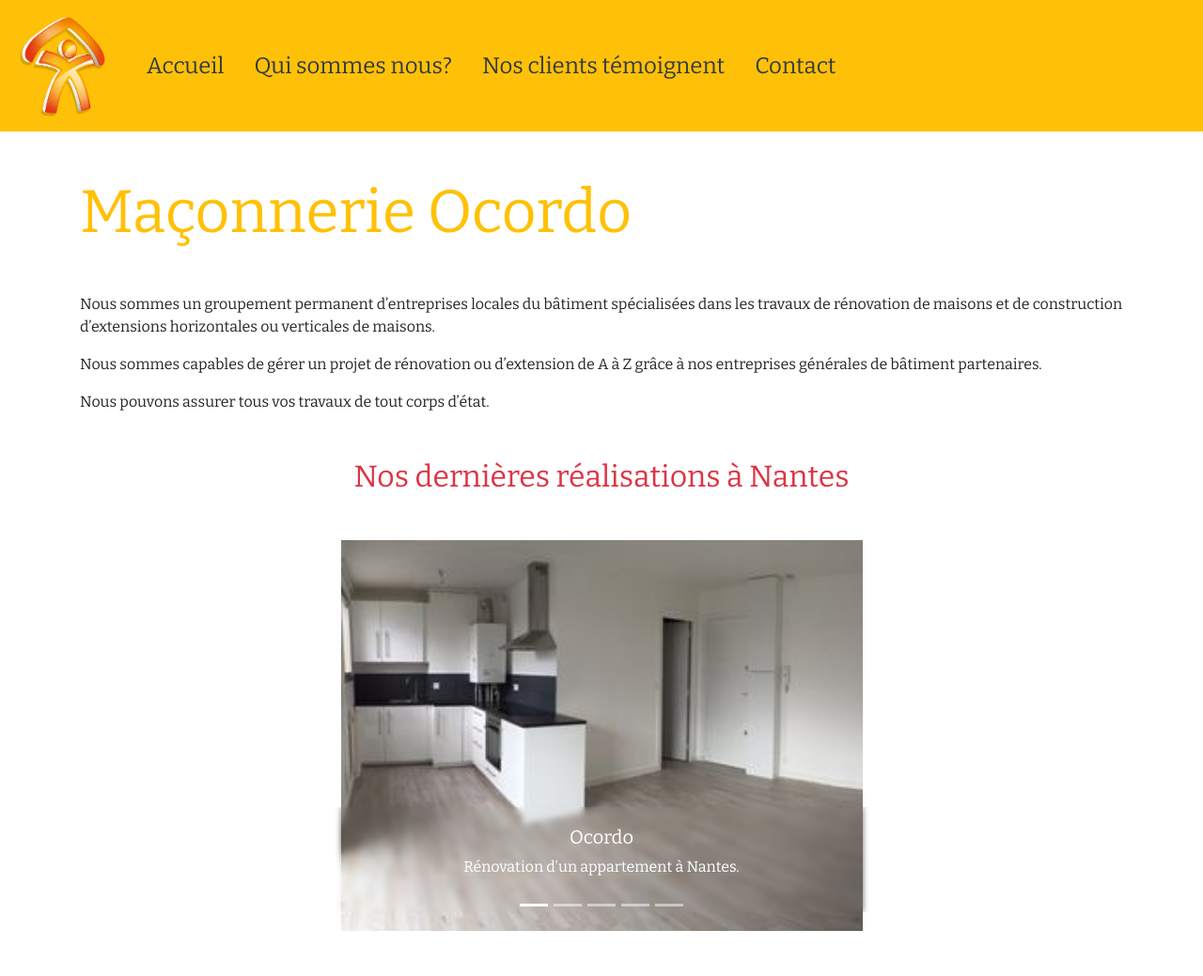
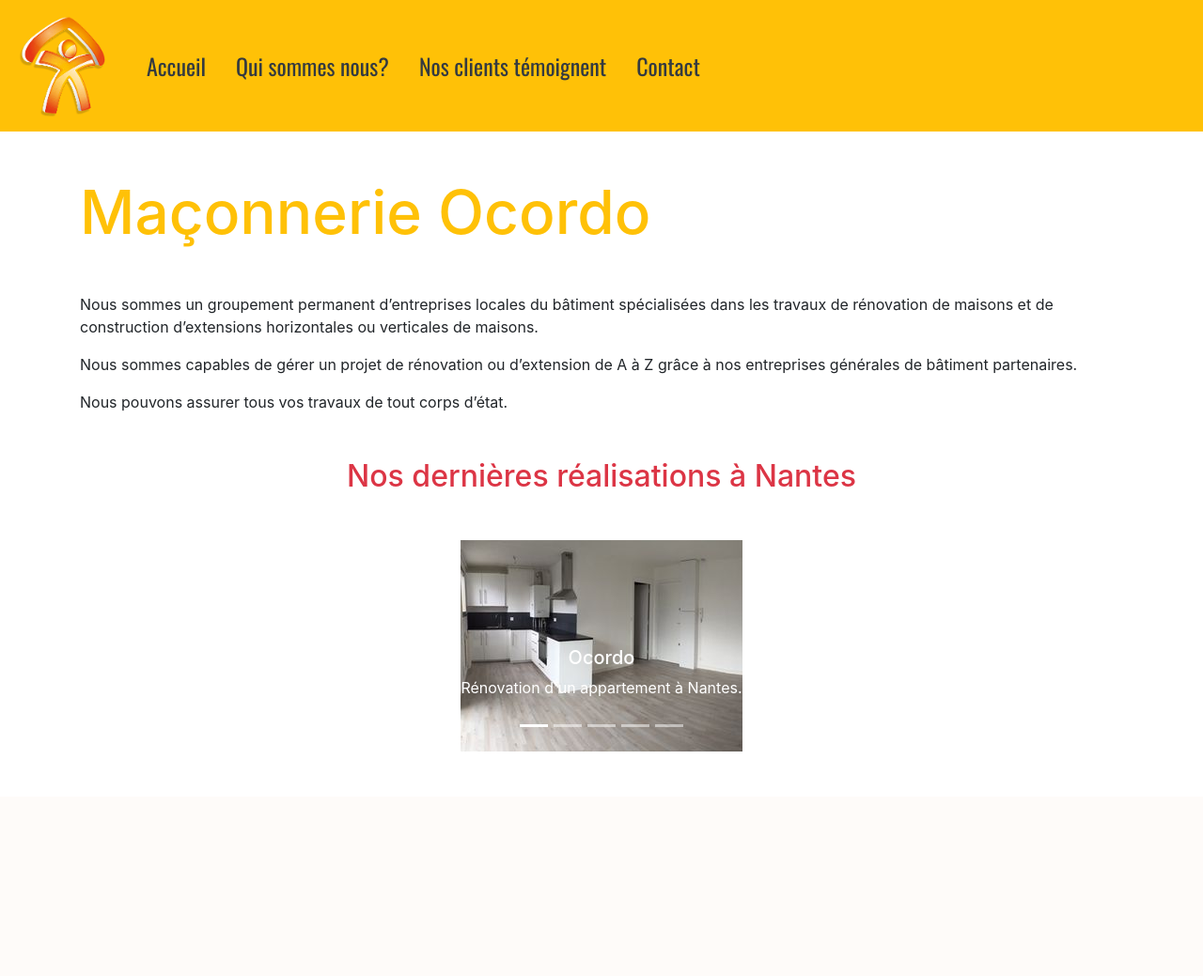
Before and after one commit to JOURDANVincent/PhpGroupProject, a PHP site: page / in a window 1280 px wide. Shown: the whole page at 94% size. After the commit the page ends 800 px from the top, so only its background shows below. Run offline with PHP 8.4, Linux system fonts and the light colour scheme.

Commit message:
last maj

```diff
--- a/assets/css/style.css
+++ b/assets/css/style.css
@@ -3,11 +3,12 @@ html , body{
     height: 100%;
     width: 100%;
     margin: 0%;
+    /* background-color: coral; */
 
 }
 
 .sizing-change{
-    font-family: 'Bitter', serif;
+    font-family: 'Oswald', serif;
     font-size: 1.5rem;
 }
 
@@ -15,8 +16,16 @@ html , body{
     font-family: 'Bitter', serif;
 }
 
-.sizeTitle{
-    font-size: 4em;
+@media screen and (max-width: 360px) {
+    .sizeTitle{
+        font-size: 2rem !important;
+    }
+}
+
+@media screen and (min-width: 361px) {
+    .sizeTitle{
+        font-size: 4rem !important;
+    }
 }
 
 .zoom {
@@ -98,8 +107,3 @@ textarea {
     /* background-color: #505050 !important; */
     border: 1px solid orange !important;
 }
-
-
-.carousel-caption {
-    backdrop-filter: blur(3px) !important;
-}
--- a/assets/xml/source.xml
+++ b/assets/xml/source.xml
@@ -4,7 +4,7 @@
         <menu>Accueil</menu>
         <title>Accueil - Maçonnerie Ocordo</title>
         <content>
-            <![CDATA[<h1 class="text-warning sizeTitle fadeInLeft mb-5">Maçonnerie Ocordo</h1>
+            <![CDATA[<h1 class="text-warning text-center text-md-left sizeTitle fadeInLeft mb-5">Maçonnerie Ocordo</h1>
 <p class="fadeInLeft" >Nous sommes un groupement permanent d’entreprises locales du bâtiment spécialisées dans les travaux de rénovation de maisons et de construction d’extensions horizontales ou verticales de maisons.</p>
 <p class="fadeInLeft" >Nous sommes capables de gérer un projet de rénovation ou d’extension de A à Z grâce à nos entreprises générales de bâtiment partenaires.</p>
 <p class="fadeInLeft" >Nous pouvons assurer tous vos travaux de tout corps d’état.</p>
@@ -20,7 +20,7 @@
 
   <div class="carousel-inner">
     <div class="carousel-item active">
-      <img src="assets/img/Renovation-appartement-nantes-ocordo-travaux-300-225.jpg" class="d-block mx-auto w-50" alt="Rénovation d'un appartement à Nantes">
+      <img src="assets/img/Renovation-appartement-nantes-ocordo-travaux-300-225.jpg" class="d-block mx-auto" alt="Rénovation d'un appartement à Nantes">
       <div class="carousel-caption d-none d-md-block">
         <h5>Ocordo</h5>
         <p>Rénovation d'un appartement à Nantes.</p>
@@ -28,7 +28,7 @@
     </div>
 
     <div class="carousel-item">
-      <img src="assets/img/Travaux-de-renovation-à-nantes-300-225.jpg" class="d-block mx-auto w-50" alt="Aménagement de comble à Nantes">
+      <img src="assets/img/Travaux-de-renovation-à-nantes-300-225.jpg" class="d-block mx-auto" alt="Aménagement de comble à Nantes">
       <div class="carousel-caption d-none d-md-block">
         <h5>SOcordo</h5>
         <p>Aménagement de comble à Nantes.</p>
@@ -36,7 +36,7 @@
     </div>
 
     <div class="carousel-item">
-      <img src="assets/img/entreprise-de-renovation-OCORDO-300-225.jpg" class="d-block mx-auto w-50" alt="Rénovation d'une maison à Nantes">
+      <img src="assets/img/entreprise-de-renovation-OCORDO-300-225.jpg" class="d-block mx-auto" alt="Rénovation d'une maison à Nantes">
       <div class="carousel-caption d-none d-md-block">
         <h5>Ocordo</h5>
         <p>Rénovation d'une maison à Nantes.</p>
@@ -44,7 +44,7 @@
     </div>
 
       <div class="carousel-item">
-      <img src="assets/img/Travaux-de-renovation-à-nantes-300-225.jpg" class="d-block mx-auto w-50" alt="Travaux de rénovation dans un appartement à Nantes">
+      <img src="assets/img/Travaux-de-renovation-à-nantes-300-225.jpg" class="d-block mx-auto" alt="Travaux de rénovation dans un appartement à Nantes">
       <div class="carousel-caption d-none d-md-block">
         <h5>fOcordo</h5>
         <p>Travaux de rénovation dans un appartement à Nantes.</p>
@@ -52,7 +52,7 @@
     </div>
 
       <div class="carousel-item">
-      <img src="assets/img/societe-de-renovation-a-nantes-2.jpg" class="d-block mx-auto w-50" alt="Rénovation d'un appartement à Nantes">
+      <img src="assets/img/societe-de-renovation-a-nantes-2.jpg" class="d-block mx-auto" alt="Rénovation d'un appartement à Nantes">
       <div class="carousel-caption d-none d-md-block">
         <h5>Ocordo</h5>
         <p>Rénovation d'un appartement à Nantes.</p>
@@ -83,7 +83,7 @@
     <page id="2">
         <menu>Qui sommes nous?</menu>
         <title>En apprendre plus sur nous - Maçonnerie Ocordo</title>
-        <content><![CDATA[<h1 class="text-warning mt-3 sizeTitle fadeInLeft">Qui sommes-nous?</h1>
+        <content><![CDATA[<h1 class="text-warning mt-3 text-center text-md-left sizeTitle fadeInLeft">Qui sommes-nous?</h1>
 <h2 class="mt-4 text-danger fadeInLeft">L’AGENCE DE TRAVAUX OCORDO</h2>
 <h3 class="mt-4 text-danger fadeInLeft">Présentation de notre entreprise</h3>
 <p class="fadeInRight mt-4">Nous sommes un groupement permanent d’entreprises locales du bâtiment spécialisées dans les travaux de rénovation d’appartements et de maisons et de construction d’extensions horizontale ou verticale de maisons.</p>
@@ -125,7 +125,7 @@
     <page id="3">
         <menu>Nos clients témoignent</menu>
         <title>Avis clients - Maçonnerie Ocordo</title>
-        <content><![CDATA[<h1 class="sizeTitle text-warning">Nos clients témoignent</h1>
+        <content><![CDATA[<h1 class="sizeTitle text-center text-md-left text-warning">Nos clients témoignent</h1>
 <div class="testimonials-list mt-5 ">
     <div class="quote fadeInLeft">
         <h2 class="text-danger">Rénovation transformation</h2>
@@ -144,7 +144,7 @@
         <menu>Contact</menu>
         <title>Contactez nous - Maçonnerie Ocordo</title>
         <content><![CDATA[<h1 class="text-center sizeTitle text-warning mb-5 fadeInLeft">Contact et Devis</h1>
-<p class="col-10 px-0"><iframe class="col-10 mb-5 px-0" style="border: 0; float: right;" src="https://www.google.com/maps/embed?pb=!1m14!1m8!1m3!1d10840.441212216989!2d-1.562078!3d47.214424!3m2!1i1024!2i768!4f13.1!3m3!1m2!1s0x0%3A0x10a23dc1d980bca7!2sOcordo+Travaux+Nantes!5e0!3m2!1sfr!2sfr!4v1434122059096" width="600" height="450" frameborder="0"></iframe></p>
+<p class="col-12 col-lg-10 px-0"><iframe class="col-12 col-lg-10 mb-5 px-0" style="border: 0; float: right;" src="https://www.google.com/maps/embed?pb=!1m14!1m8!1m3!1d10840.441212216989!2d-1.562078!3d47.214424!3m2!1i1024!2i768!4f13.1!3m3!1m2!1s0x0%3A0x10a23dc1d980bca7!2sOcordo+Travaux+Nantes!5e0!3m2!1sfr!2sfr!4v1434122059096" width="600" height="450" frameborder="0"></iframe></p>
 <p class="col-12 offset-lg-2 col-lg-8 px-4">POUR OBTENIR UN DEVIS GRATUIT 3 POSSIBILITÉS :</p>
 <ul class="col-12 offset-lg-2 col-lg-8 px-5">
     <li>Téléphonez-nous au 02.51.84.18.24</li>
@@ -152,7 +152,7 @@
     <li>Ou compétez le formulaire ci-dessous :</li>
 </ul>
 <div class="fadeInRight col-12 text-center" px-0" role="form">
-    <form action="#" method="post" class="form offset-2 col-8 text-center px-0" novalidate="novalidate">
+    <form action="#" method="post" class="form col-12 offset-lg-2 col-lg-8 text-center px-0" novalidate="novalidate">
         <label class="col-12 text-left mt-3">Votre nom * :</label><input name="your-name" value="" size="40" class="form-control text validates-as-required" type="text">
         <label class="col-12 text-left mt-3">Votre email :</label><input name="your-email" value="" size="40" class="form-control text email validates-as-email"  type="email">
         <label class="col-12 text-left mt-3">Votre numéro de téléphone * :</label>
--- a/controllers/controller.php
+++ b/controllers/controller.php
@@ -1,8 +1,10 @@
 <?php
 
-    $id = 1;
+    $id = null;
     $url = 'assets/xml/source.xml';
     $simpleXml = simplexml_load_file($url);
+
+    //var_dump($simpleXml);
 
 
     if ($_SERVER['REQUEST_METHOD'] == 'GET' && !empty($_GET['id']) && $_GET['id'] >= 1 && $_GET['id'] <= 4) {
--- a/index.php
+++ b/index.php
@@ -1,7 +1,4 @@
 <?php
-    // lien avec controller.php
-    include('controllers/controller.php');
-
 
     // lien avec controller.php
     include('controllers/controller.php');
--- a/views/template/footer.php
+++ b/views/template/footer.php
@@ -1,6 +1,3 @@
-    <!-- script js CDN -->
-    <script src="https://code.jquery.com/jquery-3.5.1.slim.min.js" integrity="sha384-DfXdz2htPH0lsSSs5nCTpuj/zy4C+OGpamoFVy38MVBnE+IbbVYUew+OrCXaRkfj" crossorigin="anonymous"></script>
-    <script src="https://cdn.jsdelivr.net/npm/bootstrap@4.5.3/dist/js/bootstrap.bundle.min.js" integrity="sha384-ho+j7jyWK8fNQe+A12Hb8AhRq26LrZ/JpcUGGOn+Y7RsweNrtN/tE3MoK7ZeZDyx" crossorigin="anonymous"></script>
 
     <!-- mes scripts -->
 
--- a/views/template/header.php
+++ b/views/template/header.php
@@ -7,6 +7,10 @@
 
     <link rel="stylesheet" href="https://cdn.jsdelivr.net/npm/bootstrap@4.5.3/dist/css/bootstrap.min.css"
         integrity="sha384-TX8t27EcRE3e/ihU7zmQxVncDAy5uIKz4rEkgIXeMed4M0jlfIDPvg6uqKI2xXr2" crossorigin="anonymous">
+
+    <!-- Police général -->
+    <link href="https://fonts.googleapis.com/css2?family=Oswald&display=swap" rel="stylesheet">
+    <link rel="preconnect" href="https://fonts.gstatic.com">
 
     <link rel="stylesheet" href="assets\css\style.css">
 
```
